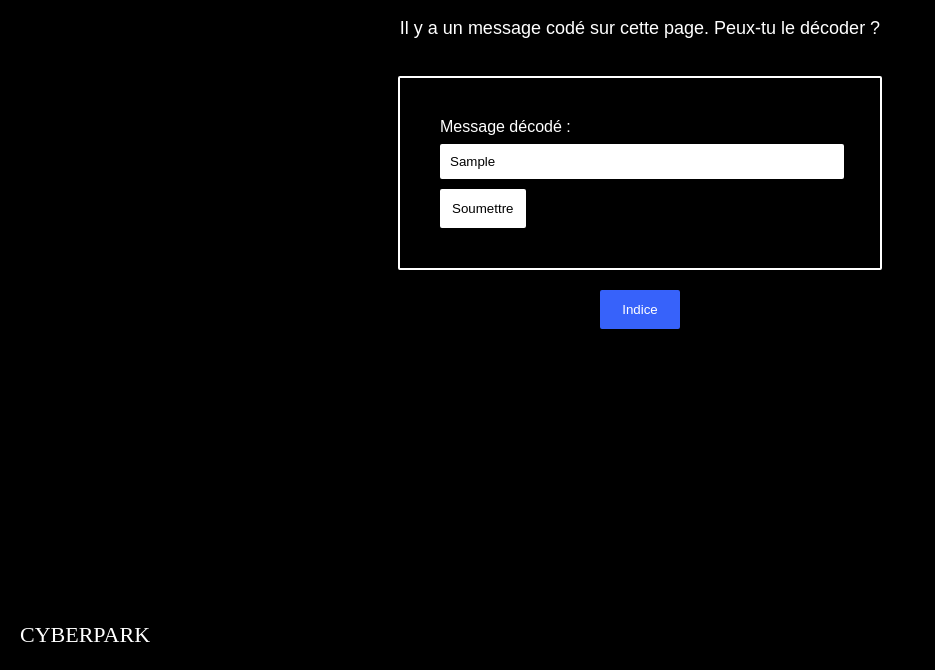
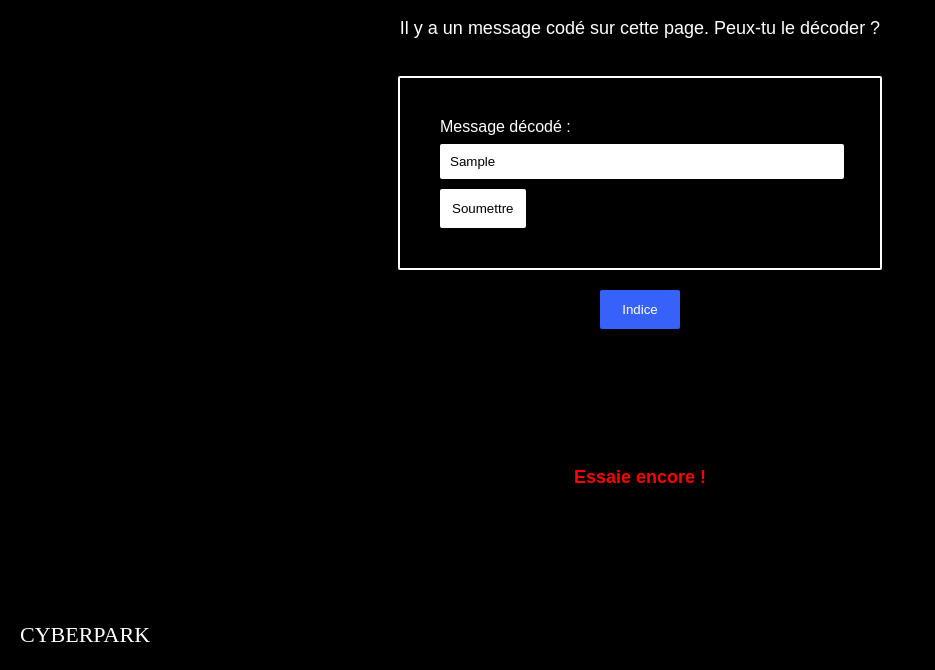
Before and after one commit to modern-online/ctf-cyberpark, a plain HTML site: page challenge2.html in a window 1280 px wide. Both pictures are taken after typing "Sample" into the empty fields and a click on the input "Soumettre". Shown: the part 130-800 px from the top of the page, without its empty margins (0-935 px from the left). Drawn offline with Linux system fonts and the light colour scheme.

Commit message:
resolved broken links

```diff
--- a/challenge2.html
+++ b/challenge2.html
@@ -17,7 +17,7 @@
     </form>
     <p class="branding">CYBERPARK</p>
     <button onclick="showHint()">Indice</button>
-    <!-- U29sdmVkIQ== -->
+    <!-- SidhaSB0cm91dsOpICE= -->
     <div class="hint-container">
     <div id="hint">Trouve et copie la chaîne encodée, puis cherche "décoder Base64" en ligne pour trouver un outil capable de la décoder.</div>
     </div>
@@ -30,7 +30,7 @@
         function checkAnswer(event) {
             event.preventDefault();
             const answer = document.getElementById('answer').value.trim();
-            const decodedMessage = solve('eyJhbGciOiJIUzI1NiIsInR5cCI6IkpXVCJ9.eyJhbnN3ZXIiOiJTb2x2ZWQhIn0.3_rPq6zuWMPKB1fUYrxzQNdWA9qrUDPTv1JdA6Roswc');
+            const secretMessage = solve('eyJhbGciOiJIUzI1NiIsInR5cCI6IkpXVCJ9.eyJhbnN3ZXIiOiJKJ2FpIHRyb3V2w6kgISJ9.sRS4UV_t61FUTVoDiLcq5-7FjIp8xEDarZ86JXbLw9k');
             if (answer === secretMessage) {
                 document.getElementById('result').textContent = "C'est correct ! Bien joué !";
                 document.getElementById('result').style.color = "green";
```
Also changed, not shown: js/decoder.js (line endings or trailing spaces).
